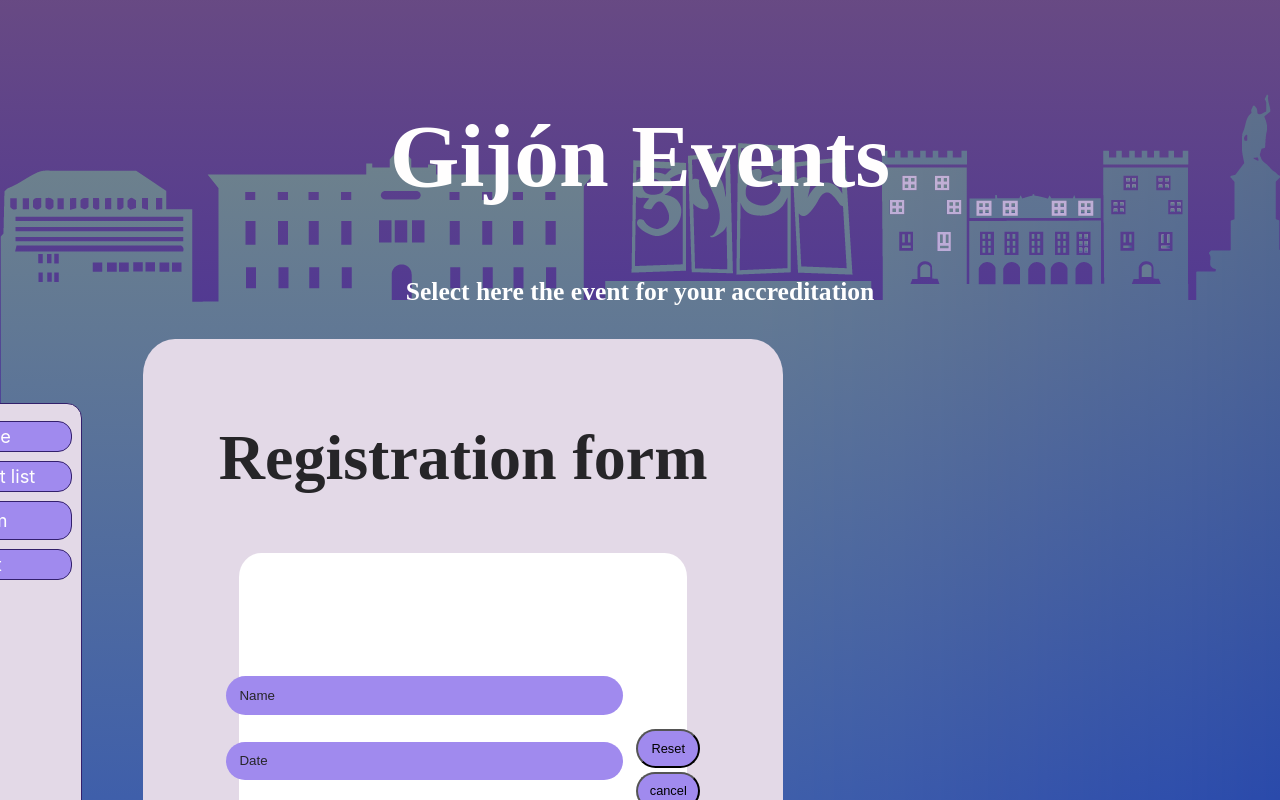
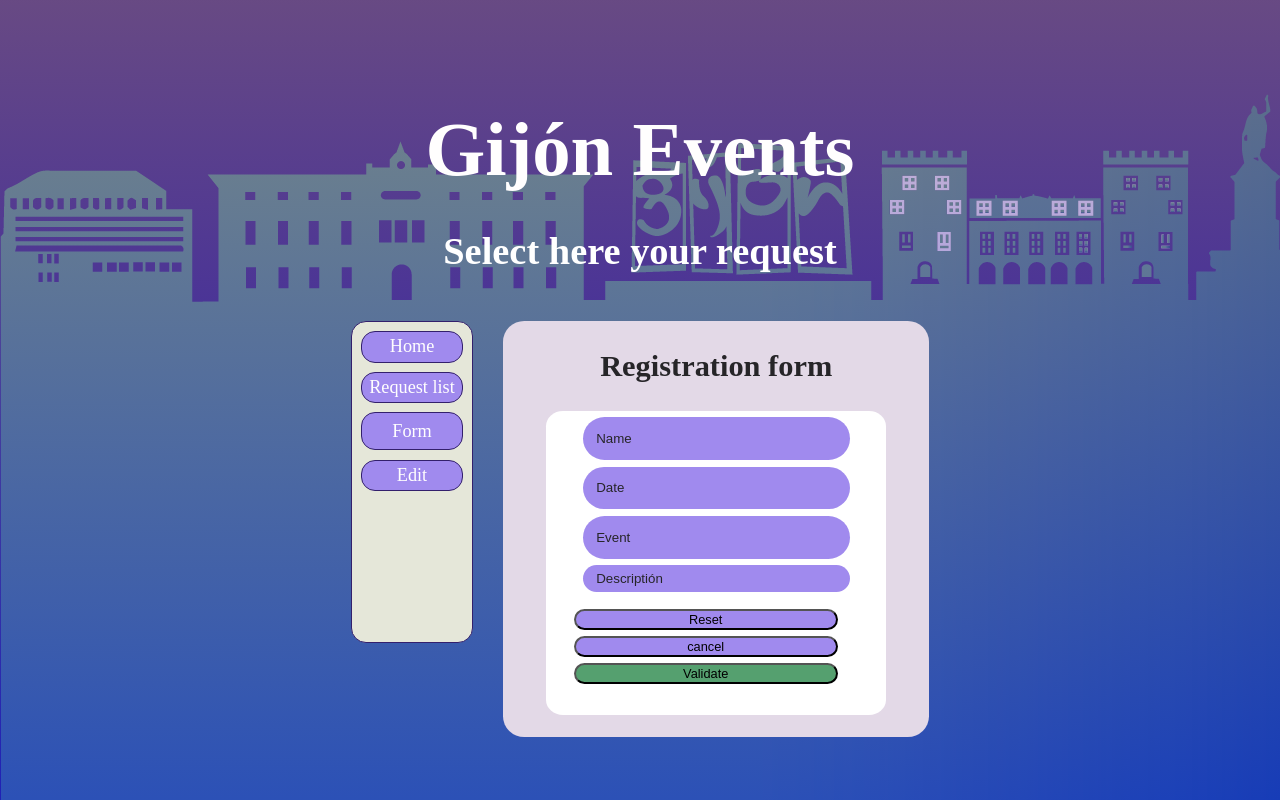
Before and after one commit to JehiselRuth/Support-App-F5, a Vue app in the folder src/main/frontend/: page /form in a window 1280 px wide. Shown: the top 800 px of the page. Built offline with nearby package versions, Linux system fonts and the light colour scheme; a web font is replaced by a local one.

Commit message:
Frontend details

```diff
--- a/src/main/frontend/src/App.vue
+++ b/src/main/frontend/src/App.vue
@@ -1,6 +1,6 @@
 <script setup>
-import { RouterLink, RouterView } from 'vue-router'
-import HeaderForAll from './components/HeaderForAll.vue'
+import { RouterLink, RouterView } from "vue-router";
+import HeaderForAll from "./components/HeaderForAll.vue";
 </script>
 
 <template>
@@ -11,10 +11,10 @@ import HeaderForAll from './components/HeaderForAll.vue'
   </header>
   <div id="app-structure">
     <nav>
-        <RouterLink to="/">Home</RouterLink>
-        <RouterLink to="/request">Request list</RouterLink>
-        <RouterLink to="/form">Form</RouterLink>
-        <RouterLink to="/edit">Edit</RouterLink>
+      <RouterLink to="/" class="button">Home</RouterLink>
+      <RouterLink to="/request" class="button">Request list</RouterLink>
+      <RouterLink to="/form" class="button">Form</RouterLink>
+      <RouterLink to="/edit" class="button">Edit</RouterLink>
     </nav>
 
     <RouterView />
@@ -22,92 +22,56 @@ import HeaderForAll from './components/HeaderForAll.vue'
 </template>
 
 <style lang="scss" scoped>
-
-#app-structure{
-  display: flex;
-  flex-direction:row;
-  flex-wrap: wrap;
+@font-face {
+  font-family: Title;
+  src: url(../assets/Expletus_Sans.zip);
 }
 
-//este es contenedor del nav
+#app-structure {
+  display: flex;
+  flex-direction: row;
+  flex-wrap: wrap;
+  justify-content: center;
+  font-family: Title;
+
   nav {
-  width: 15vw;
-  height: 10vh;
-  margin-bottom: 4%;
-  background-color: rgba(227, 217, 231);
+    width: 15vh;
+    height: 40vh;
+    justify-content: flex-start;
+    background-color: rgb(229, 231, 217);
     border-bottom: 1px solid;
     border-radius: 15px;
-  border-color: #33206C;
+    border-color: #33206c;
     border-style: solid;
     border-width: 1px;
   }
 
-//menú del nav
   nav a.router-link-exact-active {
     color: #ffffff;
     padding: 0.2em;
   }
 
-//hover botones nav
   nav a.router-link-exact-active:hover {
-  background-color: #55A06F;
+    background-color: #55a06f;
   }
 
-//color y características de los botones
   nav a {
     display: flex;
     justify-content: space-around;
     margin: 0.5em;
     border-radius: 14px;
     font-size: 1.2em;
-  background-color: #A08AEE;
-  border-color: #33206C;
+    background-color: #a08aee;
+    border-color: #33206c;
     border-style: solid;
     border-width: 1px;
   }
 
-
-@media (min-width: 1440px) {
-
-  nav  {
-    margin-left: -54%;
+  @media (max-width: 768px) {
+    nav {
+      height: 10%;
+      margin-bottom: 1em;
     }
-}
-
-@media (min-width: 1024px) {
-  nav  {
-    margin-left: -34%;
-
-  }
-}
-
-@media (min-width: 768px) {
-  //Aquí nav terco
-  nav {
-    font-size: 1em;
-    padding: 0.5rem 0;
-    margin-top: 4rem;
-    height: 26rem;
-
-  }
-}
-
-@media (min-width: 768px) {
-  //Aquí nav terco
-  nav {
-   margin-right: 4em;
-  }
-}
-
-
-
-@media (max-width: 320px)
-
- {
-  header  {
-  text-align: center;
-  justify-content: center;
-  align-items: center;
   }
  }
 
--- a/src/main/frontend/src/components/EditRequest.vue
+++ b/src/main/frontend/src/components/EditRequest.vue
@@ -29,48 +29,58 @@
 #bigDiv{
     background-color: #E3D9E7;
     border-radius: 5%;
-    width: 50vw;
-    height: 90vh;
-    display: flex;
-    flex-direction: column;
+    width: 28em;
+    height: 70%;
     justify-content: space-around;
     align-items: center;
+    justify-content: center;
+    padding-bottom: 1.5em;
+    margin-left: 2em;
+    flex-wrap: wrap;
+    justify-content: center;
 
 
  h1{
     color: #262528;
-    font-size: 5vw;
+    font-size: 2em;
+    text-align: center;
     font-family: Title;
 
 }
 
 #form{
     background-color: #fff;
-    width: 35vw;
-    height: 60vh;
+    width: 80%;
+    height: 20em;
     border-radius: 5%;
     display: flex;
+    justify-content: center;
+    flex-direction: row;
+
+    flex-wrap: wrap;
     justify-content: center;
 
 
 #inputs{
     display: flex;
+    align-items: center;
+    justify-content: center;
     flex-direction: column;
 
 .formText{
-    height: 3vw;
-    width: 30vw;
+    height: 3.2em;
+    width: 19em;
     background-color: #A08AEE;
     border-radius: 50px;
     justify-content: center;
     padding: 0em 0em 0em 1em;
     border: none;
-    margin-top: 2em;
+    margin-top: 0.5em;
  }
 
  #descriptión{
-    height: 5vw;
-    width: 30vw;
+    height: 2em;
+    width: 19em;
     background-color: #A08AEE;
     border-radius: 50px;
     justify-content: center;
@@ -87,13 +97,13 @@
     justify-content: space-between;
     justify-content: space-around;
     bottom: 80px;
-    position: relative;
+
 
 #cancel{
     border-radius: 10vw;
     background-color: #A08AEE;
-    width: 5vw;
-    height: 3vw;
+    width: 85%;
+    height: 28%;
     margin-bottom: 0.5vh;
     font-size: 1vw;
     margin-left: 1vw;
@@ -101,8 +111,8 @@
 #validate{
     border-radius: 10vw;
     background-color: #55A06F;
-    width: 5vw;
-    height: 3vw;
+    width: 85%;
+    height: 28%;
     margin-bottom: 0.5vh;
     font-size: 1vw;
     margin-left: 1vw;
--- a/src/main/frontend/src/components/HeaderForAll.vue
+++ b/src/main/frontend/src/components/HeaderForAll.vue
@@ -12,7 +12,7 @@ defineProps({
   <div class="headerGijonEvents">
     <h1 class="msgHomeView">{{ msg }}</h1>
     <h3>
-      Select here the event for your accreditation
+      Select here your request
     </h3>
   </div>
 </header>
@@ -30,17 +30,18 @@ h1 {
   justify-content: center;
   align-items: center;
   font-weight:600;
-  font-size: 7vw;
-  margin-bottom: 5%;
+  font-size: 6vw;
+  line-height: 5vh;
 }
 
 h3 {
   font-family: Title;
-  font-size: 1.6rem;
+  font-size: 3vw;
   text-align: center;
   color: #ffffff;
   justify-content: center;
   display: flex;
 }
 
+
 </style>
--- a/src/main/frontend/src/components/RegistrationForm.vue
+++ b/src/main/frontend/src/components/RegistrationForm.vue
@@ -30,56 +30,62 @@
 #bigDiv{
     background-color: #E3D9E7;
     border-radius: 5%;
-    width: 50vw;
-    height: 90vh;
+    width: 28em;
+    height: 70%;
     display: flex;
-    flex-direction: column;
+
     justify-content: space-around;
     align-items: center;
+    justify-content: center;
+    padding-bottom: 1.5em;
+    margin-left: 2em;
+
+    flex-wrap: wrap;
     justify-content: center;
 
  h1{
     color: #262528;
-    font-size: 5vw;
+    font-size: 2em;
     font-family: Title;
 
 }
 
 #form{
     background-color: #fff;
-    width: 35vw;
-    height: 60vh;
+    width: 80%;
+    height: 20em;
     border-radius: 5%;
-    display: flex;
+
+    align-items: center;
+    flex-direction: column;
+
     justify-content: center;
-    align-items: center;
 
 #inputs{
     display: flex;
+    align-items: center;
+    justify-content: center;
     flex-direction: column;
-
-
-
  .formText{
-    height: 3vw;
-    width: 30vw;
+    height: 3.2em;
+    width: 19em;
     background-color: #A08AEE;
     border-radius: 50px;
     justify-content: center;
     padding: 0em 0em 0em 1em;
     border: none;
-    margin-top: 2em;
+    margin-top: 0.5em;
  }
 
  #descriptión{
-    height: 5vw;
-    width: 30vw;
+    height: 2em;
+    width: 19em;
     background-color: #A08AEE;
     border-radius: 50px;
     justify-content: center;
     padding: 0em 0em 0em 1em;
     border: none;
-    margin-top: 2em;
+    margin-top: 0.5em;
  }
  ::placeholder{
         color: #262528;
@@ -92,15 +98,14 @@ align-items: baseline;
 justify-content: space-between;
 justify-content: space-around;
 align-content: inherit;
-
-
+padding: 1em;
 
 
 #reset{
     border-radius: 10vw;
     background-color: #A08AEE;
-    width: 5vw;
-    height: 3vw;
+    width: 85%;
+    height: 6%;
     margin-bottom: 0.5vh;
     font-size: 1vw;
     margin-left: 1vw;
@@ -108,8 +113,8 @@ align-content: inherit;
 #cancel{
     border-radius: 10vw;
     background-color: #A08AEE;
-    width: 5vw;
-    height: 3vw;
+    width: 85%;
+    height: 6%;
     margin-bottom: 0.5vh;
     font-size: 1vw;
     margin-left: 1vw;
@@ -117,8 +122,8 @@ align-content: inherit;
 #validate{
     border-radius: 10vw;
     background-color: #55A06F;
-    width: 5vw;
-    height: 3vw;
+    width: 85%;
+    height: 6%;
     margin-bottom: 0.5vh;
     font-size: 1vw;
     margin-left: 1vw;
--- a/src/main/frontend/src/components/RequestList.vue
+++ b/src/main/frontend/src/components/RequestList.vue
@@ -2,6 +2,7 @@
 </script>
 
 <template>
+<div class="superDiv">
     <div id="bigDiv">
         <h1>Request list</h1>
     <div id="table">
@@ -35,6 +36,7 @@
     </table>
     </div>
     </div>
+</div>
 </template>
 
 <style lang="scss" scoped>
@@ -46,32 +48,37 @@
 #bigDiv{
     background-color: #E3D9E7;
     border-radius: 5%;
-    width: 50vw;
-    height: 90vh;
+    width: 40em;
+    padding-bottom: 5em;
+    height: 100%;
+    margin-left: 2em;
     display: flex;
     flex-direction: column;
     justify-content: space-around;
     align-items: center;
+}
+
+
 
 h1{
-    color: #262528;
-    font-size: 5vw;
+    color: hsl(260, 4%, 15%);
+    font-size: 2em;
     font-family: Title;
 
 }
 
 #table{
     background-color: #fff;
-    width: 35vw;
-    height: 60vh;
+    width: 85%;
+    height: 100%;
     border-radius: 5%;
     display: flex;
     justify-content: center;
     border-color: #000;
     flex-direction: column;
-    top: -40px;
     position: relative;
-    margin: 0%;
+    padding-bottom: 3em;
+
 
 
 th{
@@ -79,7 +86,8 @@ th{
     justify-content: center;
     font-family: Title;
     color: #fff;
-    font-size: 1.5vw;
+    padding: 1em;
+    font-size: 1.5em;
     background-color: #A08AEE;
 
 }
@@ -87,6 +95,13 @@ td{
     color: #262528;
 }
 }
+
+.superDiv   {
+
+    display: flex;
+    flex-direction: row;
+    flex-wrap: wrap;
+    justify-content: center;
 }
 
 </style>
--- a/src/main/frontend/src/views/EditRequestView.vue
+++ b/src/main/frontend/src/views/EditRequestView.vue
@@ -7,11 +7,5 @@ import EditRequest from  '../components/EditRequest.vue';
 </template>
 
 <style>
-@media (min-width: 1024px) {
-  .request {
-    min-height: 100vh;
-    display: flex;
-    align-items: center;
-  }
-}
+
 </style>
--- a/src/main/frontend/src/views/FormView.vue
+++ b/src/main/frontend/src/views/FormView.vue
@@ -7,11 +7,11 @@ import RegistrationForm from '../components/RegistrationForm.vue';
 </template>
 
 <style>
-@media (min-width: 1024px) {
+/* @media (min-width: 1024px) {
   .request {
     min-height: 100vh;
     display: flex;
     align-items: center;
   }
-}
+} */
 </style>
--- a/src/main/frontend/src/views/HomeView.vue
+++ b/src/main/frontend/src/views/HomeView.vue
@@ -9,60 +9,3 @@ import  EventsItems from '../components/Events/EventsItems.vue'
     <EventsItems />
   </main>
 </template>
-
-<style lang="scss" scoped>
-
-.EventsItems{
- display: flex;
- justify-content: center;
-}
-
-@media (min-width: 1024px)
-
- {
-  main  {
-    margin-top: -30em;
-  }
-}
-
-@media (max-width: 768px)
-
- {
-  main  {
-    background-color: none;
-
-  }
-}
-
-
-@media (min-width: 768px)
-
- {
-  main  {
-  max-width: 30em;
-  margin-top: -30em;
- }
-}
-
-@media (min-width: 461px)
-
- {
-  main  {
-  margin-left: 3.1em;
-  max-width: 30em;
-
- }
-}
-//arreglo 768
-@media (max-width: 768px)
-
-{
- main  {
-margin-left: 24%;
-max-width: 25em;
-
-}
-}
-
-
-</style>
--- a/src/main/frontend/src/views/RequestView.vue
+++ b/src/main/frontend/src/views/RequestView.vue
@@ -4,15 +4,8 @@ import RequestList from  '../components/RequestList.vue';
 </script>
 
 <template>
+  <main>
+
   <RequestList />
+  </main>
 </template>
-
-<style>
-@media (min-width: 1024px) {
-  .request {
-    min-height: 100vh;
-    display: flex;
-    align-items: center;
-  }
-}
-</style>
```
Also changed, not shown: src/main/frontend/src/components/Events/EventsItems.vue (+25 -12 lines). Lines whose indentation alone changed are shown as unchanged.
